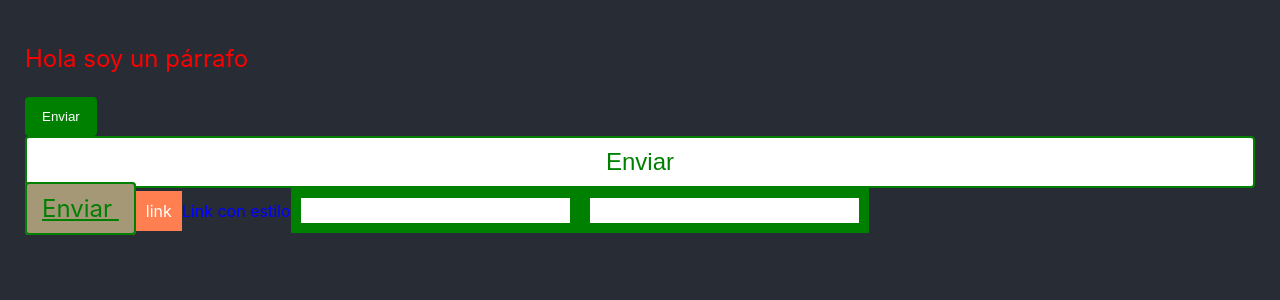
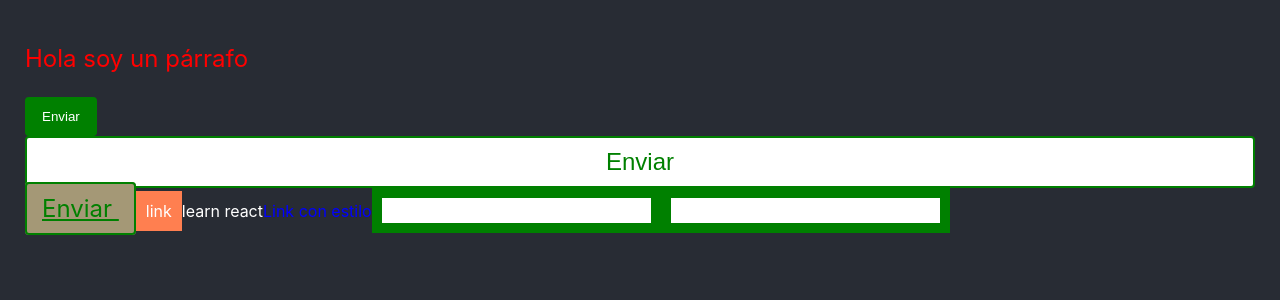
Before and after one commit to wilder00/learning-react, a React (Create React App) app: page / in a window 1280 px wide. Shown: the top 300 px of the page. Built offline with nearby package versions, Linux system fonts and the light colour scheme.

Commit message:
añadiendo test a REACT

```diff
--- a/src/App.js
+++ b/src/App.js
@@ -65,6 +65,7 @@ const App = () => {
       {/* cambiando la etiqueta con la que se renderiza */}
       <BlockButton className="secondary" as="a" href="#" primary={!isPrimary} onClick={e => setIsPrimary(!isPrimary)}> Enviar </BlockButton>
       <Link className="link">link</Link>
+      <span>learn react</span>
       <StyledLink>Link con estilo</StyledLink>
       <Input></Input>
       <Password></Password>
```
Also changed, not shown: 1 other file (tests, documents, lock files or other folders).
